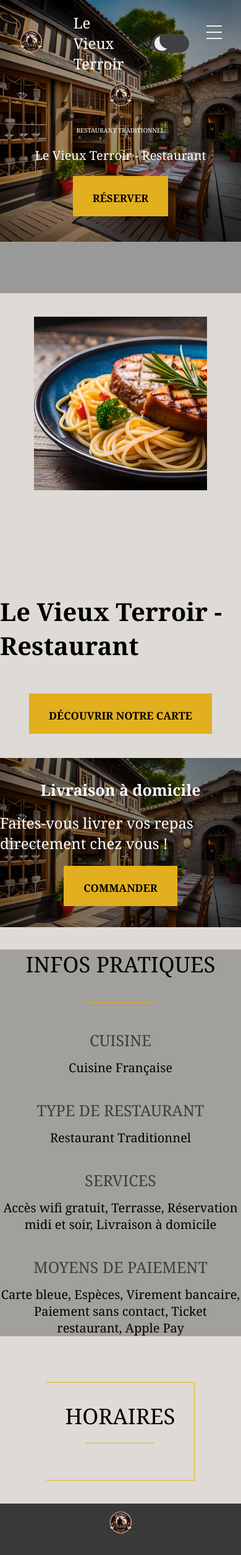
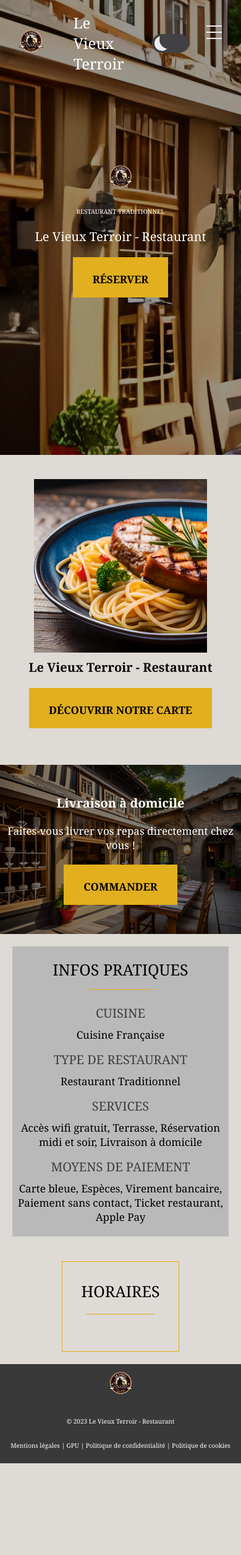
Before and after one commit to fredericbranca/Projet-site-restaurant, a PHP site: template view/accueil.php in a window 390 px wide. Shown: the top 2509 px of the page at 62% size. After the commit the page ends 2361 px from the top, so only its background shows below. Run offline with PHP 8.4, Linux system fonts and the light colour scheme; the template is opened without the code that fills it, so the values that code supplies are empty; some libraries are stand-ins or nearby versions.

Commit message:
accueil responsive max width 768px

```diff
--- a/public/css/accueil.css
+++ b/public/css/accueil.css
@@ -3,7 +3,7 @@
     --main-bg-color: black;
     --main-bg-color-2: rgba(30, 30, 30);;
     --main-font-color: white;
-    --info-pratique: rgb(160, 160, 160);
+    --info-pratique: rgb(114, 114, 114);
     --info-pratique-titre: rgb(160, 160, 160);
 }
 
@@ -11,7 +11,7 @@
     --main-bg-color: rgb(222, 218, 213);
     --main-bg-color-2: rgba(30, 30, 30, 0.31);;
     --main-font-color: black;
-    --info-pratique: rgb(207, 204, 204);
+    --info-pratique: rgb(185, 185, 185);
     --info-pratique-titre: rgb(62, 62, 62);
 }
 
@@ -36,7 +36,6 @@
     gap: 20px;
     align-items: center;
     justify-content: center;
-    padding-bottom: 150px;
 }
 .header p:first-of-type {
     font-size: 20px;
@@ -116,7 +115,7 @@
     align-items: center;
 }
 .infos-pratiques {
-    background-color: rgba(30, 30, 30, 0.31);
+    background-color: var(--info-pratique);
     width: 560px;
     height: 624px;
     display: flex;
@@ -176,19 +175,17 @@
 
 /* @media responsive */
 
-@media (max-width: 400px) {
+@media (max-width: 768px) {
+
+    header {
+        min-width: 100%;
+    }
 
     .header {
-        background: rgba(0, 0, 0, 0.4) url(../img/resto.jpg) no-repeat;
+        background: rgba(0, 0, 0, 0.4) url(../img/resto.jpg) no-repeat center;
         background-blend-mode: darken;
-        background-size: 100% auto;
-        padding-bottom: 0px;
-        min-height: 56vh;
-    }
+        background-size: auto;
 
-    .section-carte img {
-        width: 280px;
-        height: auto;
     }
 
     .logo {
@@ -205,4 +202,58 @@
     .bouton span {
         font-size: 17px;
     }
+    .section-carte {
+        flex-direction: column;
+        gap: 10px;
+        min-height: 500px;
+        padding-bottom: 20px;
+    }
+    .section-carte .titre {
+        gap: 20px;
+    }
+    .section-carte .titre p {
+        font-size: 20px;
+    }
+    .section-carte img {
+        max-width: 280px;
+        height: auto;
+    }
+    .section-commande p:first-of-type {
+        font-size: 20px;
+    }
+    .section-commande p:nth-child(3) {
+        font-size: 17px;
+        text-align: center;
+    }
+    .horaires {
+        margin: 20px;
+        border: 1px solid rgb(226, 175, 30);
+    }
+    .details-horaires {
+        font-size: 15px;
+        gap: 10px
+    }
+    .section-infos {
+        min-height: 0px;
+    }
+    .infos-pratiques {
+        margin: 20px;
+        width: 500px;
+        height: fit-content;
+        padding: 20px 0px;
+        gap: 15px
+    }
+    .infos-pratiques .titre, .horaires .titre {
+        font-size: 25px;
+    }
+    .infos {
+        gap: 10px;
+    }
+    .infos p:first-of-type {
+        font-size: 20px;
+        color: rgb(62, 62, 62);
+    }
+    .infos p:nth-child(2) {
+        font-size: 17px;
+    }
 }
```
